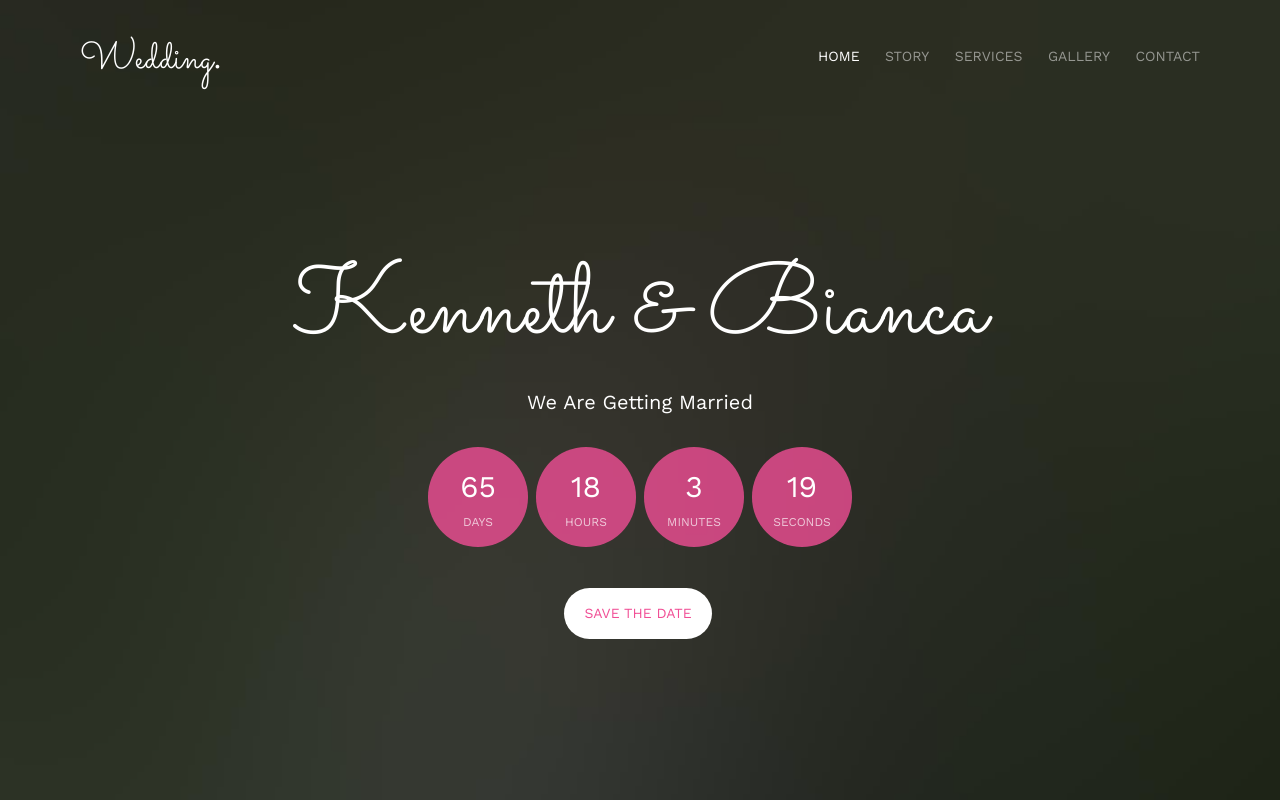
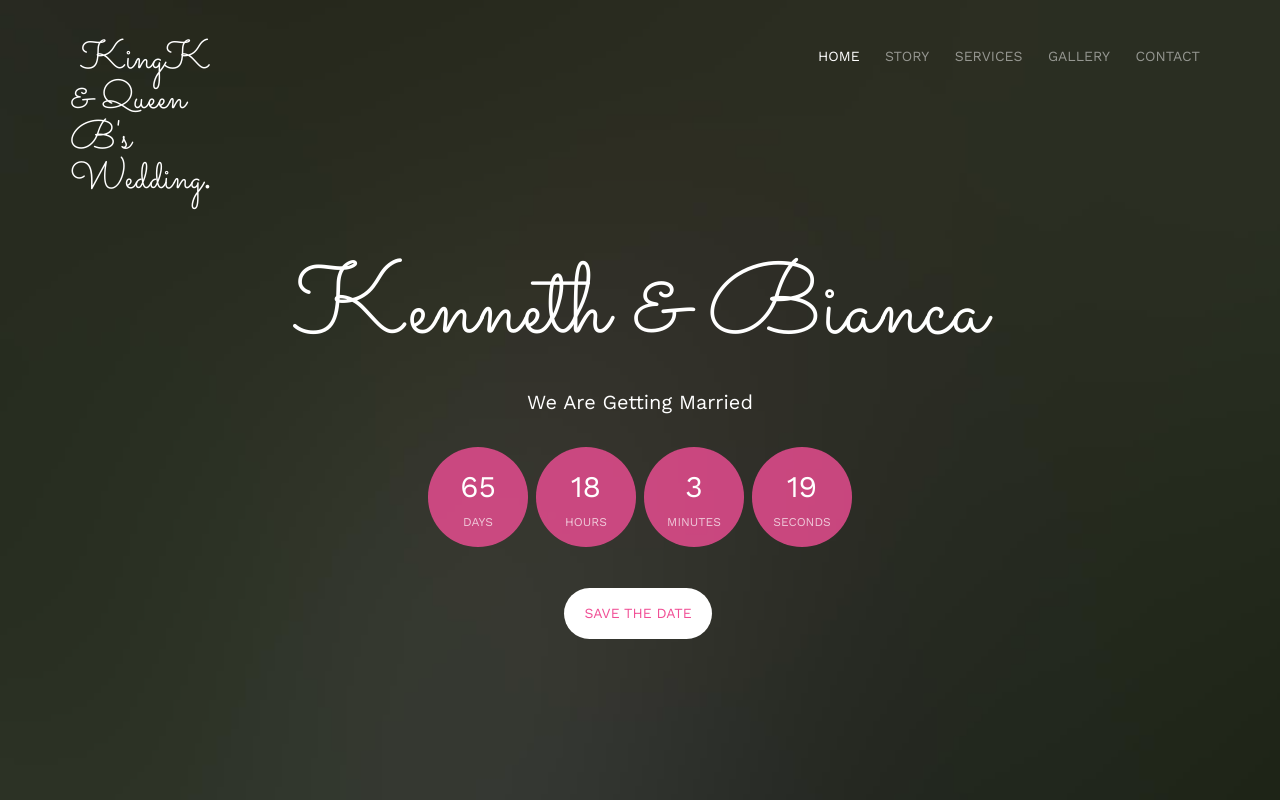
Before and after one commit to pdol4880/samplephp, a plain HTML site: page index.html in a window 1280 px wide. Shown: the top 800 px of the page. Drawn offline with nearby package versions, Linux system fonts and the light colour scheme; files whose address does not match are found by name.

Commit message:
revised desciption

```diff
--- a/index.html
+++ b/index.html
@@ -6,11 +6,11 @@
 	<head>
 	<meta charset="utf-8">
 	<meta http-equiv="X-UA-Compatible" content="IE=edge">
-	<title>Wedding &mdash; 100% Free Fully Responsive HTML5 Template by FREEHTML5.co</title>
+	<title>Ken & Bianx Wedding &mdash; Join Us on our Special Day!</title>
 	<meta name="viewport" content="width=device-width, initial-scale=1">
-	<meta name="description" content="Free HTML5 Template by FREEHTML5.CO" />
+	<meta name="description" content="Join Us on our Special Day!" />
 	<meta name="keywords" content="free html5, free template, free bootstrap, html5, css3, mobile first, responsive" />
-	<meta name="author" content="FREEHTML5.CO" />
+	<!-- <meta name="author" content="FREEHTML5.CO" /> -->
 
   <!--
 	//////////////////////////////////////////////////////
@@ -74,7 +74,7 @@
 		<div class="container">
 			<div class="row">
 				<div class="col-xs-2">
-					<div id="fh5co-logo"><a href="index.html">Wedding<strong>.</strong></a></div>
+					<div id="fh5co-logo"><a href="index.html">KingK & Queen B's Wedding<strong>.</strong></a></div>
 				</div>
 				<div class="col-xs-10 text-right menu-1">
 					<ul>
```
